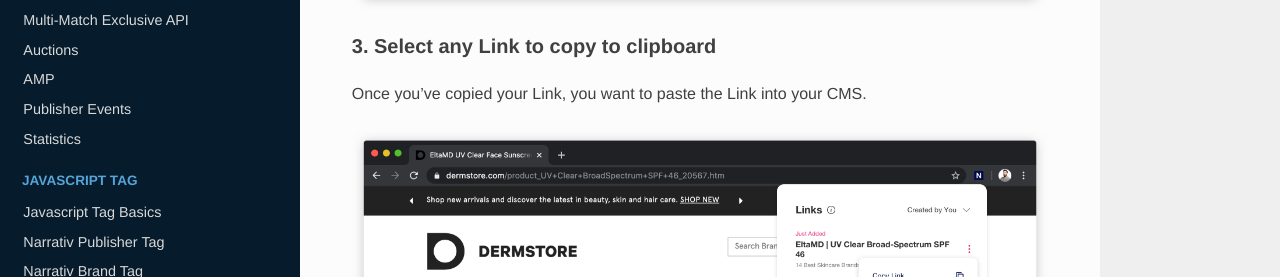
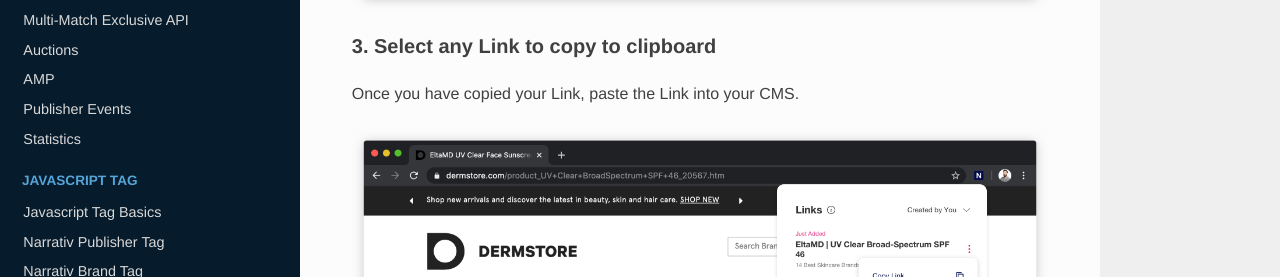
Before and after one commit to robinssq/api-docs, a Sphinx documentation site: the page built from docs/extensionuse.rst, in a window 1280 px wide and 900 px high, scrolled down 5032 px. Shown: the part 175-452 px from the top of the window. Built offline with Sphinx 7.4.7 and the Read the Docs theme 2.0.0, drawn with Linux system fonts in a browser that asks for light colours.

Commit message:
Small copy change

```diff
--- a/docs/extensionuse.rst
+++ b/docs/extensionuse.rst
@@ -68,6 +68,6 @@ Copy Existing Links
 
 3. Select any Link to copy to clipboard
 ---------------------------------------
-Once you've copied your Link, you want to paste the Link into your CMS.
+Once you have copied your Link, paste the Link into your CMS.
 
 .. image:: _static/extension_instructions/12.png
```
